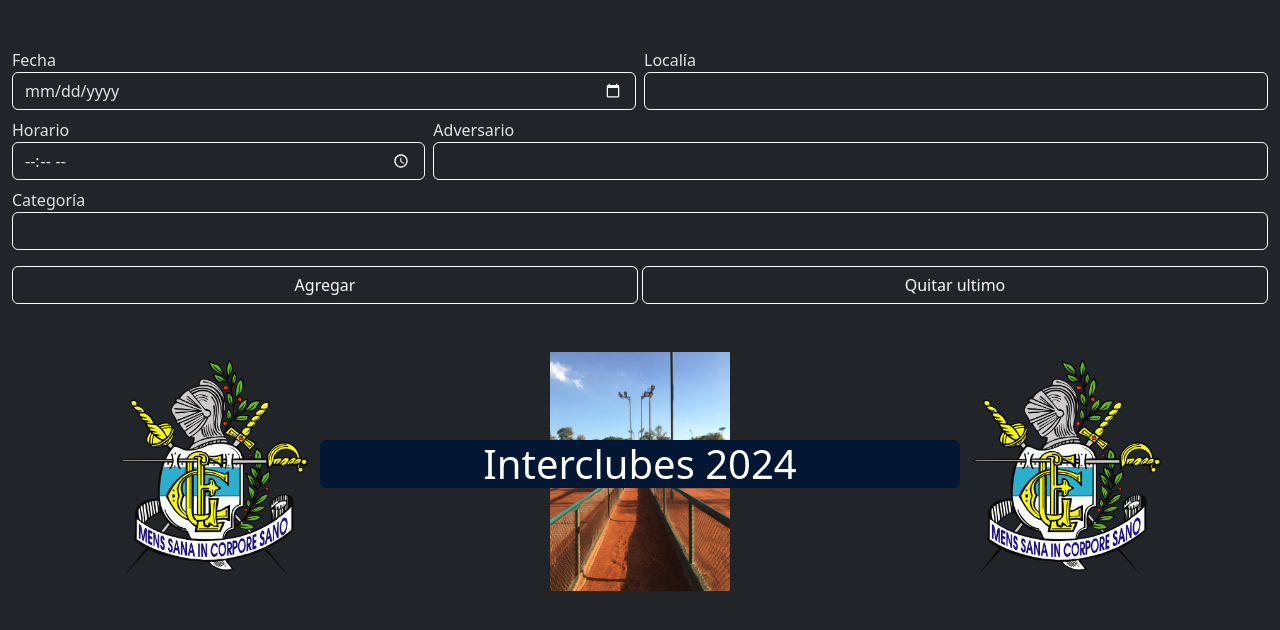
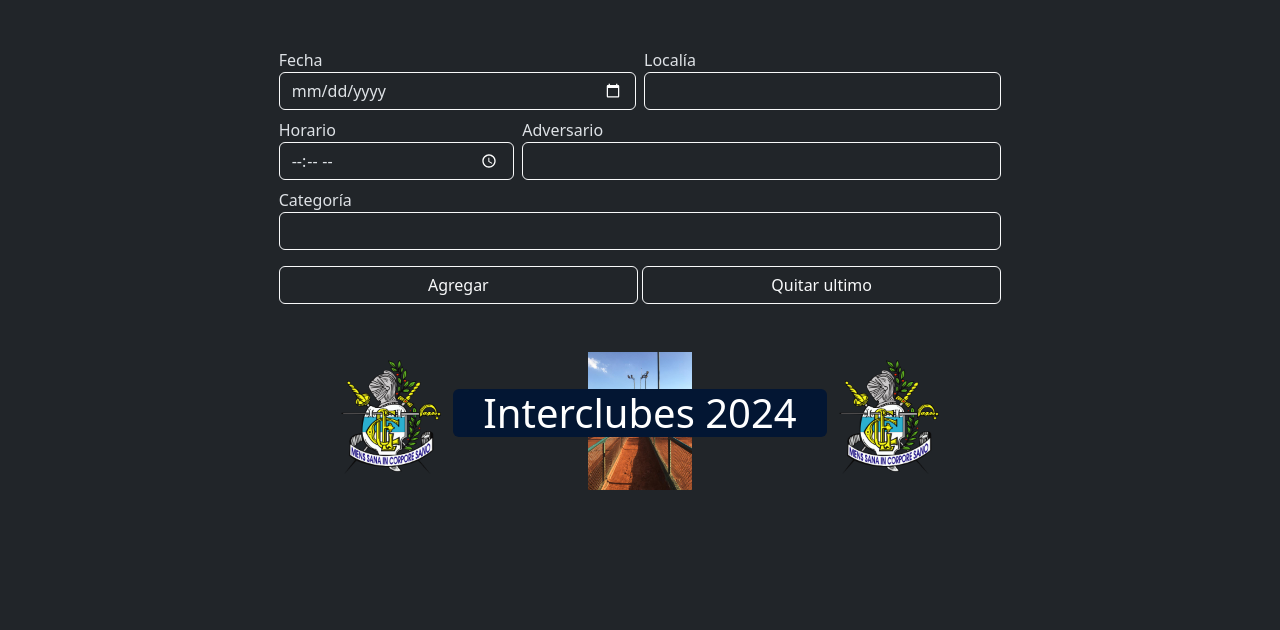
Before and after one commit to moradan/flyer-geba, a Next.js app: page / in a window 1280 px wide. Shown: the top 630 px of the page. Built offline with nearby package versions, Linux system fonts and the light colour scheme.

Commit message:
ajusto los anchos del flyer para los distintos breakpoints

```diff
--- a/src/pages/index.tsx
+++ b/src/pages/index.tsx
@@ -34,8 +34,8 @@ export default function Home() {
       </Head>
 
       <div className="container-fluid">
-        <div className="row">
-          <div className="col-12">
+        <div className="row justify-content-center">
+          <div className="col-12 col-sm-11 col-md-10 col-lg-9 col-xl-7 col-xxl-6">
             {/* <PanelControl /> */}
             <Formulario
               listaPartidos={listaPartidos}
```
